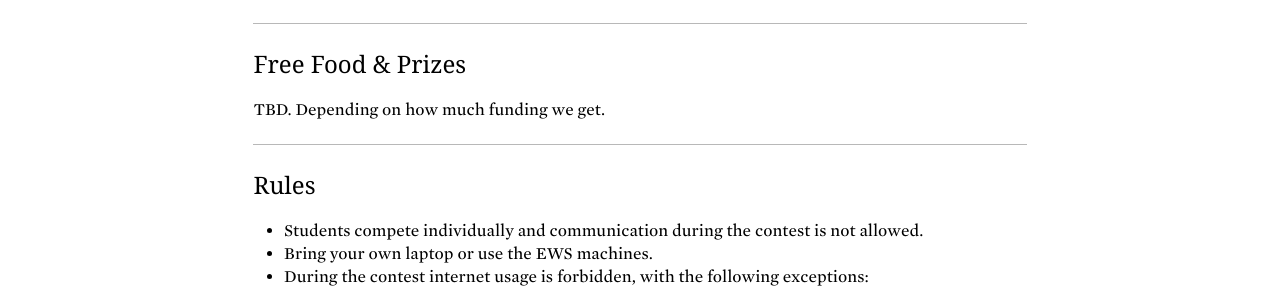
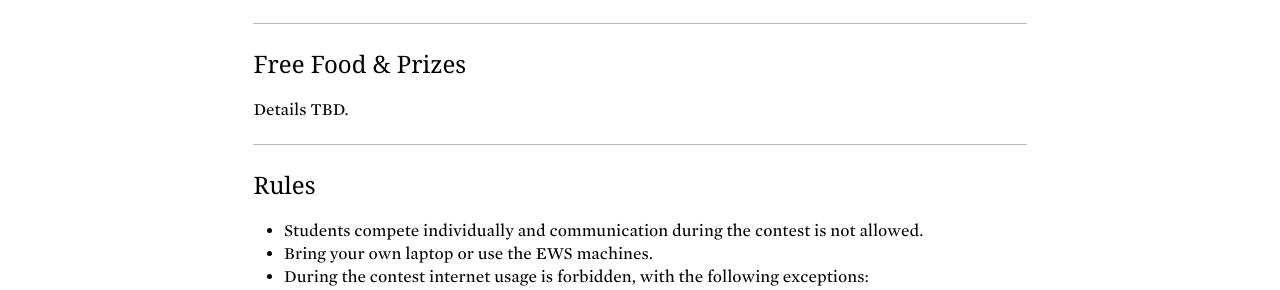
Before and after one commit to acm-uiuc/icpc-website, a Jekyll site: the page built from ipl.html, in a window 1280 px wide. Shown: the part 1359-1649 px from the top of the page. Built offline with Jekyll 4.4.1, drawn with Linux system fonts in a browser that asks for light colours; nearby versions of some CDN libraries; some web fonts are replaced.

Commit message:
better wording

```diff
--- a/ipl.html
+++ b/ipl.html
@@ -87,7 +87,7 @@ title: Illinois Programming League
 
 <div class="item">
     <h2 class="title">Free Food & Prizes</h2>
-    TBD. Depending on how much funding we get.
+    Details TBD.
 </div>
 
 <!--
```
